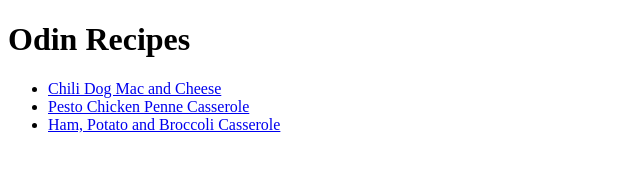
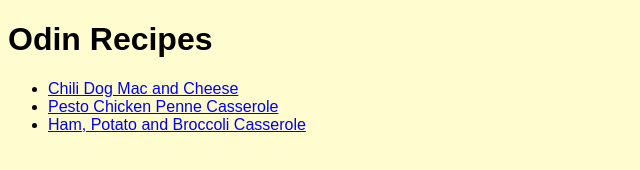
Before and after one commit to drachevR/odin-recipes, a plain HTML site: page index.html in a window 1280 px wide. Shown: the whole page, without its empty margins (0-640 px from the left). Drawn offline with Linux system fonts and the light colour scheme.

Commit message:
add file style.css to project

```diff
--- /dev/null
+++ b/css/style.css
@@ -0,0 +1,11 @@
+* {
+    background-color: #fffdd0;
+}
+
+h1 {
+    font-family: Arial, Helvetica, sans-serif;
+}
+
+li {
+    font-family: Arial, Helvetica, sans-serif;
+}
--- a/index.html
+++ b/index.html
@@ -3,6 +3,7 @@
 <head>
     <meta charset="UTF-8">
     <meta name="viewport" content="width=device-width, initial-scale=1.0">
+    <link rel="stylesheet" href="./css/style.css">
     <title>Odin Recipes</title>
 </head>
 <body>
```
